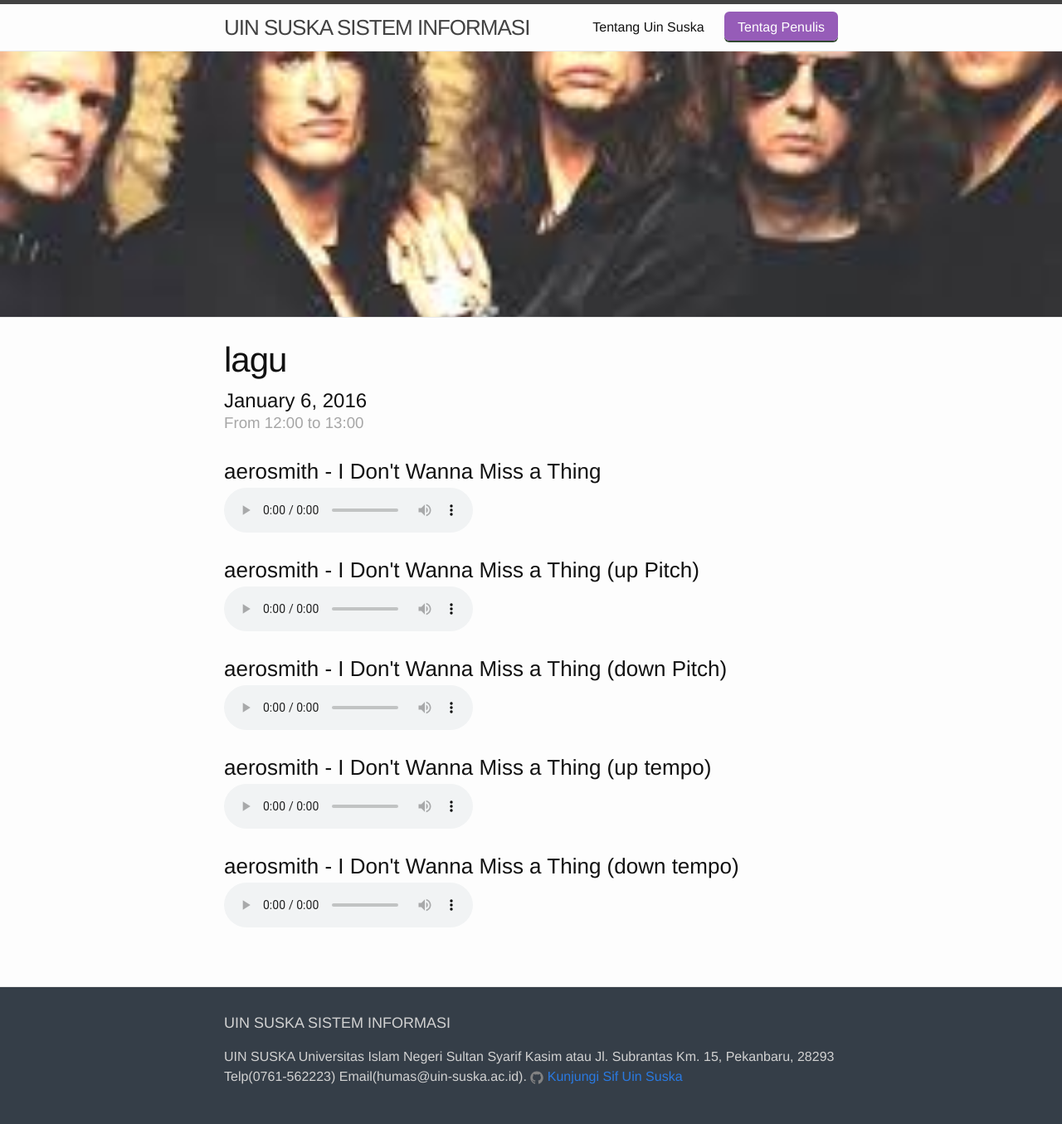
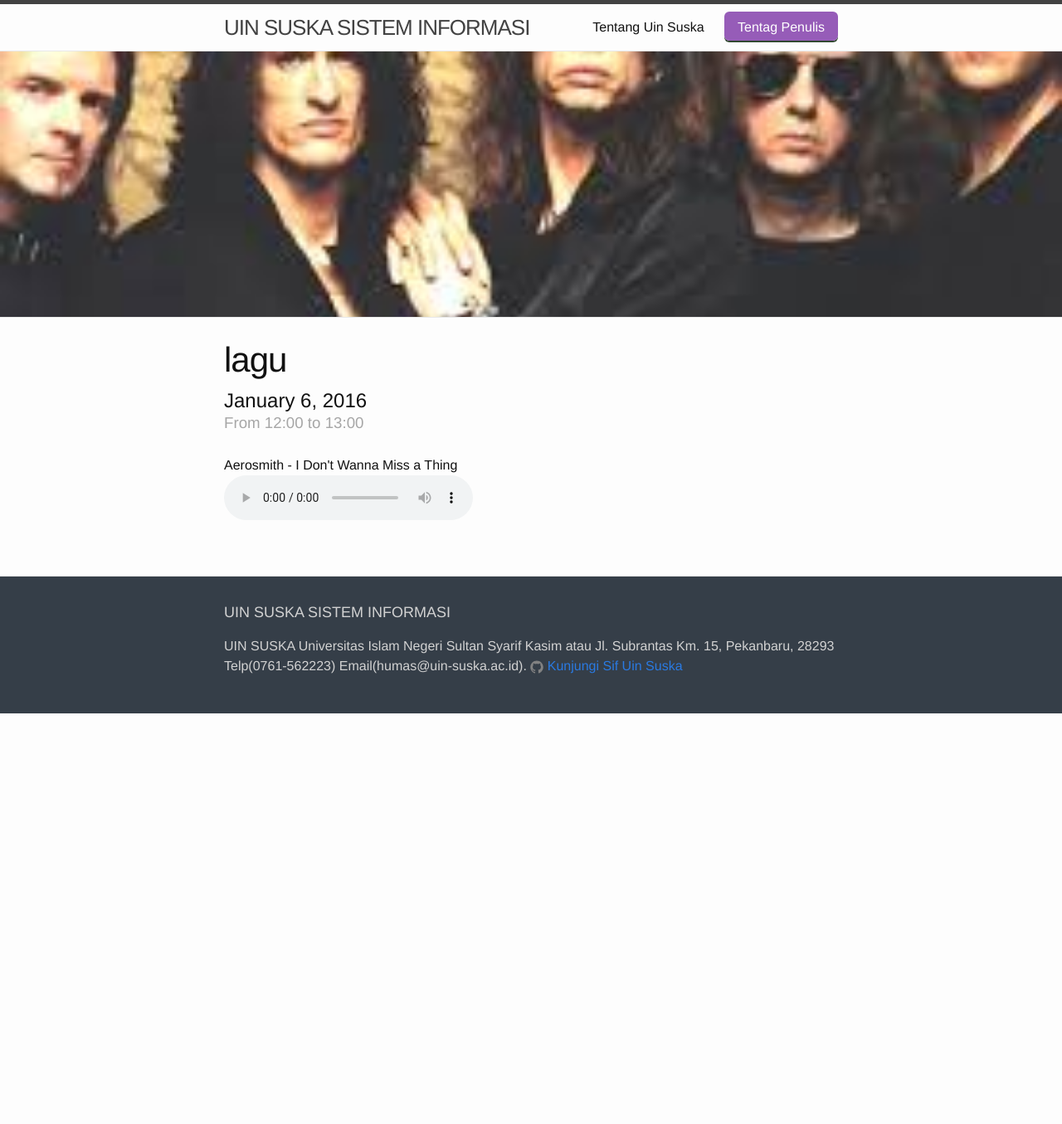
Before and after one commit to ibnuyohanzah/catclan.github.io-1, a Jekyll site: the page built from _posts/2016-06-15-lagu.md, in a window 1280 px wide. Shown: the whole page at 83% size. Built offline with Jekyll 4.4.1, drawn with Linux system fonts in a browser that asks for light colours; after the commit the page ends 900 px from its top, so only the background shows below that.

Commit message:
Update 2016-06-15-lagu.md

```diff
--- a/_posts/2016-06-15-lagu.md
+++ b/_posts/2016-06-15-lagu.md
@@ -34,28 +34,9 @@ if (typeof(Storage) !== "undefined") {
  </body>
 </html>
 
-<p><h3>aerosmith - I Don't Wanna Miss a Thing
+<p>Aerosmith - I Don't Wanna Miss a Thing<br>
 <audio controls="controls">
-  <source src="/img/Aerosmith - I Don't Wanna Miss a Thing.oog" type="audio/oog" />
+  <source src="/img/Aerosmith - I Don't Wanna Miss a Thing.oog" type="audio/ogg" />
   Your browser does not support the audio element.
 </audio>
-<p><h3>aerosmith - I Don't Wanna Miss a Thing (up Pitch)
-<audio controls="controls">
-  <source src="/img/Aerosmith - I Don't Wanna Miss a Thing - Up Pitch.oog" type="audio/oog" />
-  Your browser does not support the audio element.
-</audio>
-<p><h3>aerosmith - I Don't Wanna Miss a Thing (down Pitch)
-<audio controls="controls">
-  <source src="/img/Aerosmith - I Don't Wanna Miss a Thing - down Pitch.oog" type="audio/oog" />
-  Your browser does not support the audio element.
-</audio>
-<p><h3>aerosmith - I Don't Wanna Miss a Thing (up tempo)
-<audio controls="controls">
-  <source src="/img/Aerosmith - I Don't Wanna Miss a Thing - up Tempo.oog" type="audio/oog" />
-  Your browser does not support the audio element.
-</audio>
-<p><h3>aerosmith - I Don't Wanna Miss a Thing (down tempo)
-<audio controls="controls">
-  <source src="/img/Aerosmith - I Don't Wanna Miss a Thing - down tempo.oog" type="audio/oog" />
-  Your browser does not support the audio element.
-</audio>
+</p>
```
